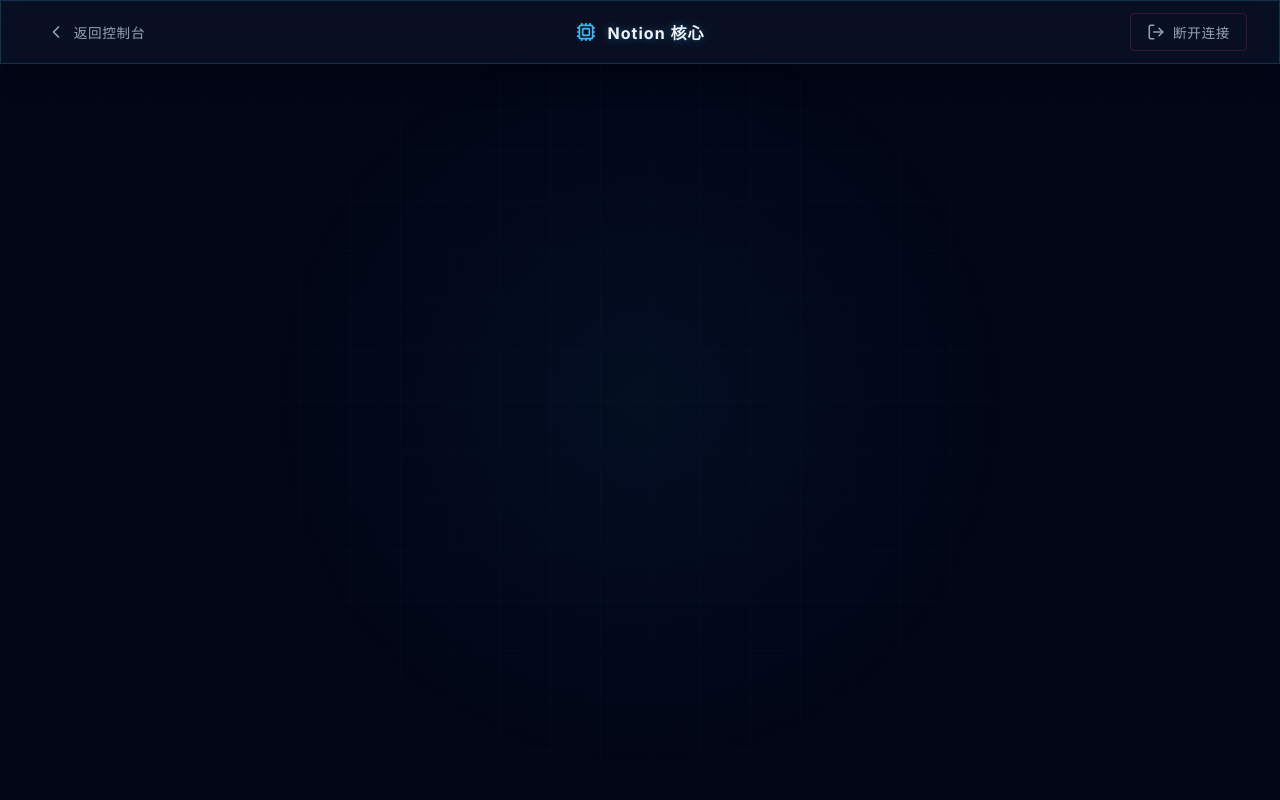
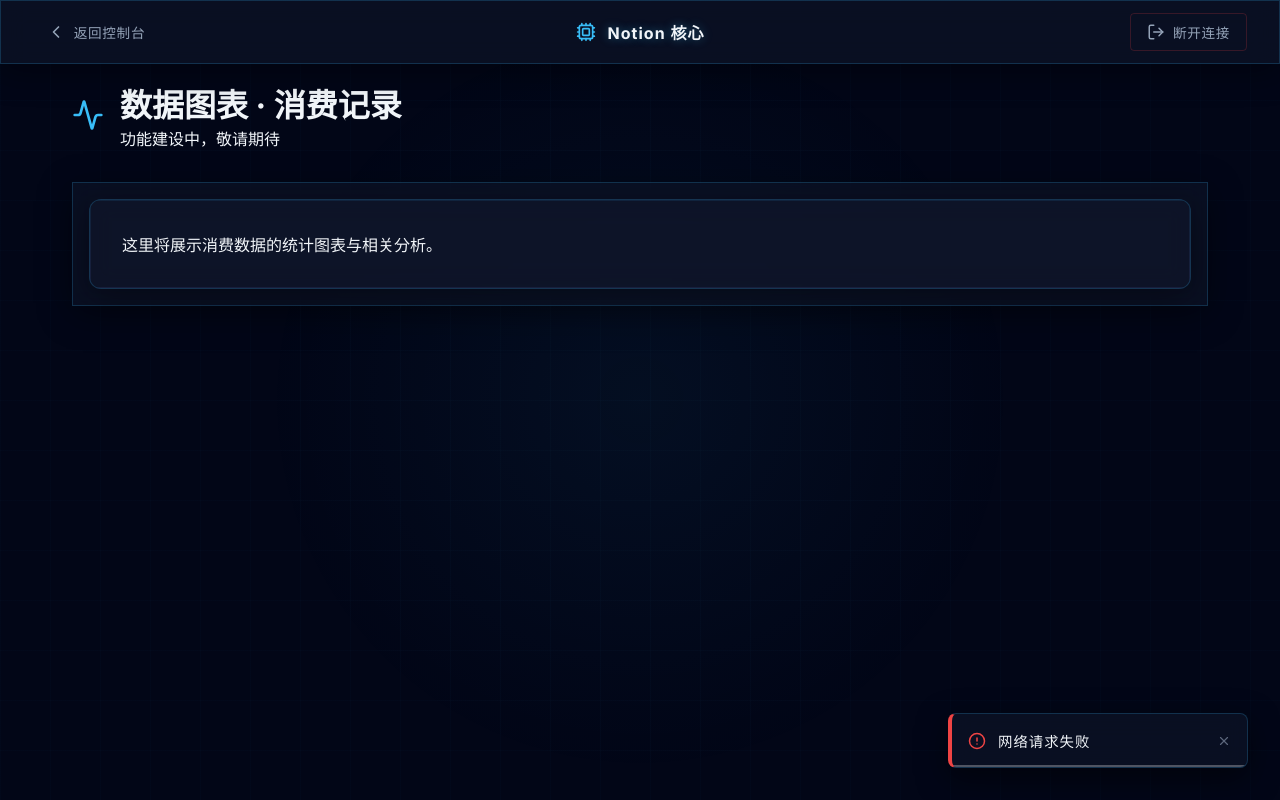
Before and after one commit to lmy071/notion-web, a Vue app: page /charts/consumption in a window 1280 px wide. Built offline with nearby package versions, Linux system fonts and the light colour scheme; no server answers; sample sign-in values are in the browser's storage.

Commit message:
前端：新增数据图表菜单及占位页面；路由注册；修复 ProfileView 模板错误；统一全局通知使用

```diff
--- a/src/App.vue
+++ b/src/App.vue
@@ -1,11 +1,26 @@
 <script setup>
 import { RouterView } from 'vue-router';
 import Navbar from './components/Navbar.vue';
+import TechToast from './components/TechToast.vue';
+import { useNotificationStore } from './stores/notification';
+
+const notificationStore = useNotificationStore();
 </script>
 
 <template>
   <Navbar />
   <RouterView />
+
+  <!-- 全局通知容器 -->
+  <div class="global-notifications">
+    <TechToast
+      v-for="n in notificationStore.notifications"
+      :key="n.id"
+      :message="n.message"
+      :type="n.type"
+      @close="notificationStore.remove(n.id)"
+    />
+  </div>
 </template>
 
 <style>
@@ -15,4 +30,22 @@
   width: 100%;
   min-height: 100vh;
 }
+
+.global-notifications {
+  position: fixed;
+  bottom: 2rem;
+  right: 2rem;
+  display: flex;
+  flex-direction: column;
+  gap: 1rem;
+  z-index: 9999;
+  pointer-events: none;
+}
+
+.global-notifications > * {
+  position: relative !important;
+  bottom: auto !important;
+  right: auto !important;
+  pointer-events: auto;
+}
 </style>
--- /dev/null
+++ b/src/stores/notification.js
@@ -0,0 +1,22 @@
+import { defineStore } from 'pinia';
+
+export const useNotificationStore = defineStore('notification', {
+    state: () => ({
+        notifications: []
+    }),
+    actions: {
+        notify(message, type = 'success', duration = 3000) {
+            const id = Date.now();
+            this.notifications.push({ id, message, type });
+
+            if (duration > 0) {
+                setTimeout(() => {
+                    this.remove(id);
+                }, duration);
+            }
+        },
+        remove(id) {
+            this.notifications = this.notifications.filter(n => n.id !== id);
+        }
+    }
+});
--- a/src/utils/api.js
+++ b/src/utils/api.js
@@ -1,4 +1,6 @@
 import axios from 'axios';
+import { StatusCode } from './constants';
+import { useNotificationStore } from '../stores/notification';
 
 /**
  * 前端全局 Axios 实例
@@ -9,10 +11,9 @@
   timeout: 30000, // 30秒超时
 });
 
-// 请求拦截器：可以在这里统一添加 Token 等
+// 请求拦截器
 api.interceptors.request.use(
   (config) => {
-    // 如果需要全局注入某个 header，可以在这里处理
     return config;
   },
   (error) => {
@@ -20,14 +21,46 @@
   }
 );
 
-// 响应拦截器：统一处理错误提示或数据格式化
+// 响应拦截器
 api.interceptors.response.use(
   (response) => {
+    const res = response.data;
+    const notificationStore = useNotificationStore();
+
+    // 如果业务状态码不是 SUCCESS，则进行统一提示
+    if (res.code !== StatusCode.SUCCESS) {
+      // 特殊处理：未授权跳转登录（如果后续有登录页的话）
+      if (res.code === StatusCode.UNAUTHORIZED) {
+        console.warn('User unauthorized, please login.');
+        // router.push('/login');
+      }
+
+      // 弹出错误提示
+      notificationStore.notify(res.message || '请求失败', 'error');
+
+      // 如果需要让调用方捕获错误，可以 reject
+      // return Promise.reject(new Error(res.message || 'Error'));
+    }
+
     return response;
   },
   (error) => {
-    // 可以在这里做全局的错误通知
-    console.error('[API Error]:', error.response?.data?.message || error.message);
+    const notificationStore = useNotificationStore();
+    let message = '网络请求失败';
+
+    if (error.response) {
+      const res = error.response.data;
+      message = res.message || message;
+
+      // 处理 HTTP 状态码
+      if (error.response.status === 401) {
+        console.warn('Unauthorized access');
+      }
+    } else if (error.code === 'ECONNABORTED') {
+      message = '请求超时，请稍后重试';
+    }
+
+    notificationStore.notify(message, 'error');
     return Promise.reject(error);
   }
 );
--- /dev/null
+++ b/src/utils/constants.js
@@ -0,0 +1,22 @@
+/**
+ * 业务状态码枚举
+ * 统一管理前后端交互的状态标识
+ */
+export const StatusCode = {
+    // 成功
+    SUCCESS: 20000,
+
+    // 客户端错误 (4xx)
+    BAD_REQUEST: 40000,
+    UNAUTHORIZED: 40100,
+    FORBIDDEN: 40300,
+    NOT_FOUND: 40400,
+    VALIDATION_FAILED: 42200,
+
+    // 服务端错误 (5xx)
+    INTERNAL_ERROR: 50000,
+    NOTION_API_ERROR: 50001,
+    DATABASE_ERROR: 50002,
+    SYNC_FAILED: 50003,
+    NETWORK_ERROR: 50004
+};
--- /dev/null
+++ b/src/views/ConsumptionRecordsView.vue
@@ -0,0 +1,57 @@
+<script setup>
+import TechCard from '../components/TechCard.vue';
+import { Activity } from 'lucide-vue-next';
+</script>
+
+<template>
+  <div class="charts-page">
+    <main>
+      <header class="page-header">
+        <div class="title-info">
+          <Activity :size="32" color="var(--primary)" />
+          <div>
+            <h1>数据图表 · 消费记录</h1>
+            <p>功能建设中，敬请期待</p>
+          </div>
+        </div>
+      </header>
+
+      <div class="content glass">
+        <TechCard>
+          <p>这里将展示消费数据的统计图表与相关分析。</p>
+        </TechCard>
+      </div>
+    </main>
+  </div>
+</template>
+
+<style scoped>
+.charts-page {
+  min-height: 100vh;
+  padding-top: 80px;
+  padding-bottom: 40px;
+}
+
+main {
+  max-width: 1200px;
+  margin: 0 auto;
+  padding: 0 2rem;
+}
+
+.page-header {
+  display: flex;
+  align-items: center;
+  justify-content: space-between;
+  margin-bottom: 2rem;
+}
+
+.title-info {
+  display: flex;
+  align-items: center;
+  gap: 1rem;
+}
+
+.content {
+  padding: 1rem;
+}
+</style>
--- a/src/views/NotionWorkspace.vue
+++ b/src/views/NotionWorkspace.vue
@@ -2,8 +2,8 @@
 import { ref, onMounted, computed } from 'vue';
 import { useRouter } from 'vue-router';
 import { useAuthStore, api } from '../stores/auth';
+import { useNotificationStore } from '../stores/notification';
 import TechCard from '../components/TechCard.vue';
-import TechToast from '../components/TechToast.vue';
 import {
   Search,
   FileText,
@@ -18,25 +18,16 @@
 
 const router = useRouter();
 const authStore = useAuthStore();
+const notificationStore = useNotificationStore();
 
 const query = ref('');
 const results = ref([]);
 const loading = ref(false);
 const bulkSyncLoading = ref(false);
 const syncLoading = ref({});
-const notifications = ref([]);
 const nextCursor = ref(null);
 const hasMore = ref(false);
 const isSynced = ref(true);
-
-const notify = (message, type = 'success') => {
-  const id = Date.now();
-  notifications.value.push({ id, message, type });
-};
-
-const removeNotification = (id) => {
-  notifications.value = notifications.value.filter(n => n.id !== id);
-};
 
 const searchNotion = async (isLoadMore = false) => {
   if (loading.value) return;
@@ -47,7 +38,6 @@
       query: query.value
     };
 
-    // 改为默认从数据库获取
     const response = await api.get('/notion/workspace/list', {
       params,
       headers: { 'x-user-id': authStore.userId }
@@ -56,15 +46,11 @@
     if (response.data.success) {
       results.value = response.data.data.results;
       isSynced.value = response.data.synced;
-      // 数据库分页逻辑暂未实现，这里重置分页状态
       nextCursor.value = null;
       hasMore.value = false;
-    } else {
-      notify(response.data.message || '获取列表失败', 'error');
     }
   } catch (error) {
     console.error('Fetch error:', error);
-    notify('获取列表失败', 'error');
   } finally {
     loading.value = false;
   }
@@ -80,14 +66,11 @@
     });
 
     if (response.data.success) {
-      notify(response.data.message || `同步完成，共发现 ${response.data.count} 个对象`);
+      notificationStore.notify(response.data.message || `同步完成，共发现 ${response.data.count} 个对象`);
       await searchNotion();
-    } else {
-      notify(response.data.message || '同步失败', 'error');
     }
   } catch (error) {
     console.error('Sync workspace error:', error);
-    notify('同步请求失败', 'error');
   } finally {
     bulkSyncLoading.value = false;
   }
@@ -119,7 +102,7 @@
   }
 
   if (item.object !== 'page') {
-    notify('目前仅支持预览页面或数据库', 'info');
+    notificationStore.notify('目前仅支持预览页面或数据库', 'info');
     return;
   }
 
@@ -216,16 +199,6 @@
         </button>
       </div>
     </main>
-
-    <div class="notifications-container">
-      <TechToast
-        v-for="n in notifications"
-        :key="n.id"
-        :message="n.message"
-        :type="n.type"
-        @close="removeNotification(n.id)"
-      />
-    </div>
   </div>
 </template>
 
--- a/src/views/ProfileView.vue
+++ b/src/views/ProfileView.vue
@@ -1,6 +1,7 @@
 <script setup>
 import { ref, onMounted } from 'vue';
 import { useAuthStore, api } from '../stores/auth';
+import { useNotificationStore } from '../stores/notification';
 import { useRouter } from 'vue-router';
 import TechCard from '../components/TechCard.vue';
 import TechToast from '../components/TechToast.vue';
@@ -20,6 +21,7 @@
 
 const router = useRouter();
 const authStore = useAuthStore();
+const notificationStore = useNotificationStore();
 const loading = ref(false);
 const formLoading = ref(false);
 const profileLoading = ref(false);
@@ -37,16 +39,6 @@
   version: '2025-09-03',
   syncSchedule: ''
 });
-
-const notifications = ref([]);
-const notify = (message, type = 'success') => {
-  const id = Date.now();
-  notifications.value.push({ id, message, type });
-};
-
-const removeNotification = (id) => {
-  notifications.value = notifications.value.filter(n => n.id !== id);
-};
 
 const avatarError = ref(false);
 
@@ -83,7 +75,7 @@
     }
   } catch (error) {
     console.error('获取数据失败:', error);
-    notify('获取个人信息失败', 'error');
+    notificationStore.notify('获取个人信息失败', 'error');
   }
   loading.value = false;
 };
@@ -99,13 +91,13 @@
 
     if (response.data.success) {
       authStore.updateAvatar(user.value.avatar);
-      notify('个人资料已更新');
+      notificationStore.notify('个人资料已更新');
     } else {
-      notify(response.data.message || '更新失败', 'error');
+      notificationStore.notify(response.data.message || '更新失败', 'error');
     }
   } catch (error) {
     console.error('更新个人资料失败:', error);
-    notify('更新个人资料失败', 'error');
+    notificationStore.notify('更新个人资料失败', 'error');
   }
   profileLoading.value = false;
 };
@@ -119,12 +111,12 @@
   if (!file) return;
 
   if (!file.type.startsWith('image/')) {
-    notify('仅支持上传图片文件', 'error');
+    notificationStore.notify('仅支持上传图片文件', 'error');
     return;
   }
 
   if (file.size > 2 * 1024 * 1024) {
-    notify('文件大小不能超过 2MB', 'error');
+    notificationStore.notify('文件大小不能超过 2MB', 'error');
     return;
   }
 
@@ -145,11 +137,11 @@
       // 上传成功后自动保存到用户信息
       await handleSaveProfile();
     } else {
-      notify(response.data.message || '上传失败', 'error');
+      notificationStore.notify(response.data.message || '上传失败', 'error');
     }
   } catch (error) {
     console.error('上传头像失败:', error);
-    notify(error.response?.data?.message || '上传失败', 'error');
+    notificationStore.notify(error.response?.data?.message || '上传失败', 'error');
   } finally {
     profileLoading.value = false;
     // 清除 input 值，以便可以重复上传同一张图
@@ -169,13 +161,13 @@
     });
 
     if (response.data.success) {
-      notify('个人信息及同步计划已更新');
+      notificationStore.notify('个人信息及同步计划已更新');
     } else {
-      notify(response.data.message || '保存失败', 'error');
+      notificationStore.notify(response.data.message || '保存失败', 'error');
     }
   } catch (error) {
     console.error('保存失败:', error);
-    notify(error.response?.data?.message || '服务器错误', 'error');
+    notificationStore.notify(error.response?.data?.message || '服务器错误', 'error');
   }
   formLoading.value = false;
 };
@@ -305,17 +297,6 @@
     <div v-else class="loading-state">
       <div class="scanner"></div>
       <p>正在读取核心数据...</p>
-    </div>
-
-    <!-- 通知系统 -->
-    <div class="notifications-container">
-      <TechToast
-        v-for="n in notifications"
-        :key="n.id"
-        :message="n.message"
-        :type="n.type"
-        @close="removeNotification(n.id)"
-      />
     </div>
   </div>
 </template>
--- /dev/null
+++ b/src/views/ShoppingListView.vue
@@ -0,0 +1,57 @@
+<script setup>
+import TechCard from '../components/TechCard.vue';
+import { Activity } from 'lucide-vue-next';
+</script>
+
+<template>
+  <div class="charts-page">
+    <main>
+      <header class="page-header">
+        <div class="title-info">
+          <Activity :size="32" color="var(--primary)" />
+          <div>
+            <h1>数据图表 · 购物清单</h1>
+            <p>功能建设中，敬请期待</p>
+          </div>
+        </div>
+      </header>
+
+      <div class="content glass">
+        <TechCard>
+          <p>这里将展示购物清单的统计图表与相关分析。</p>
+        </TechCard>
+      </div>
+    </main>
+  </div>
+</template>
+
+<style scoped>
+.charts-page {
+  min-height: 100vh;
+  padding-top: 80px;
+  padding-bottom: 40px;
+}
+
+main {
+  max-width: 1200px;
+  margin: 0 auto;
+  padding: 0 2rem;
+}
+
+.page-header {
+  display: flex;
+  align-items: center;
+  justify-content: space-between;
+  margin-bottom: 2rem;
+}
+
+.title-info {
+  display: flex;
+  align-items: center;
+  gap: 1rem;
+}
+
+.content {
+  padding: 1rem;
+}
+</style>
```
Also changed, not shown: src/components/Navbar.vue (+57 -1 lines), src/router/index.js (+14 -0 lines).
